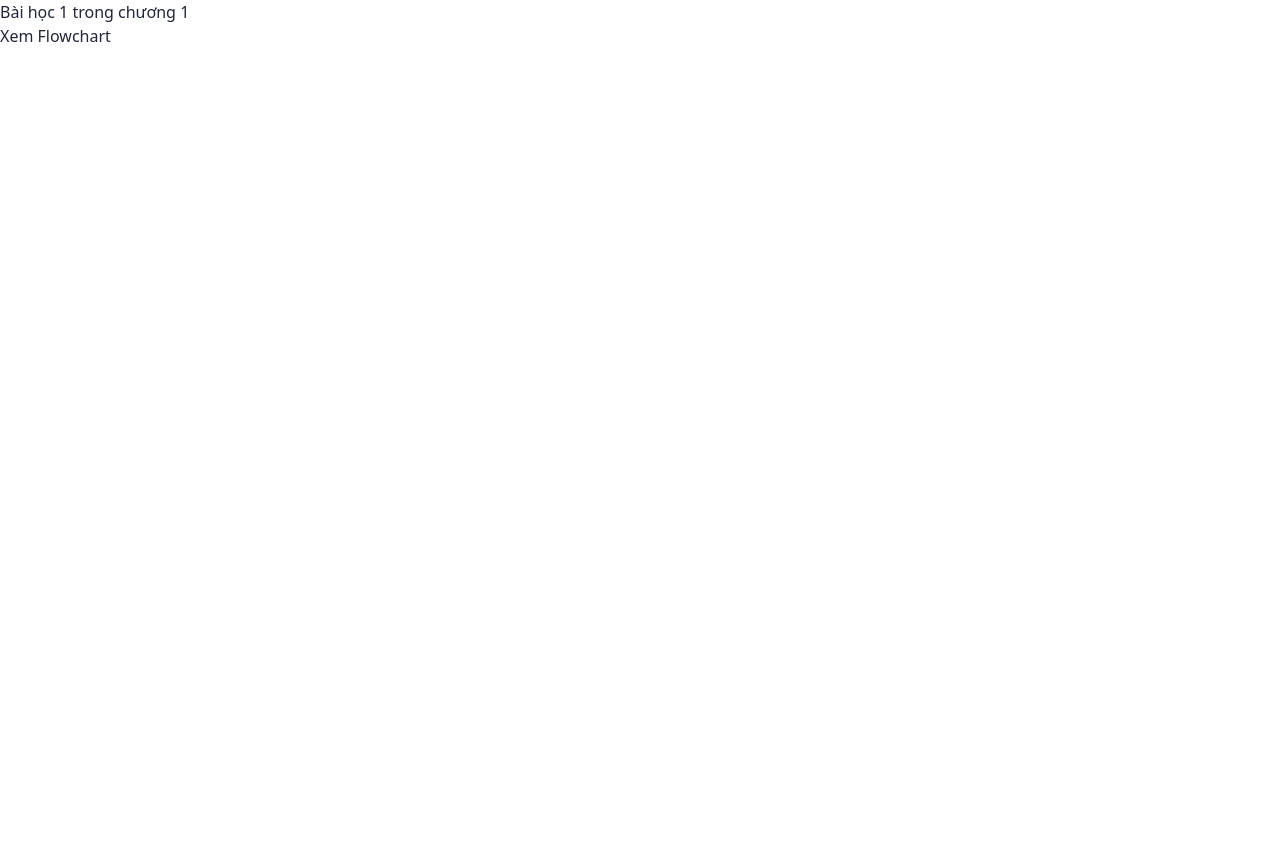
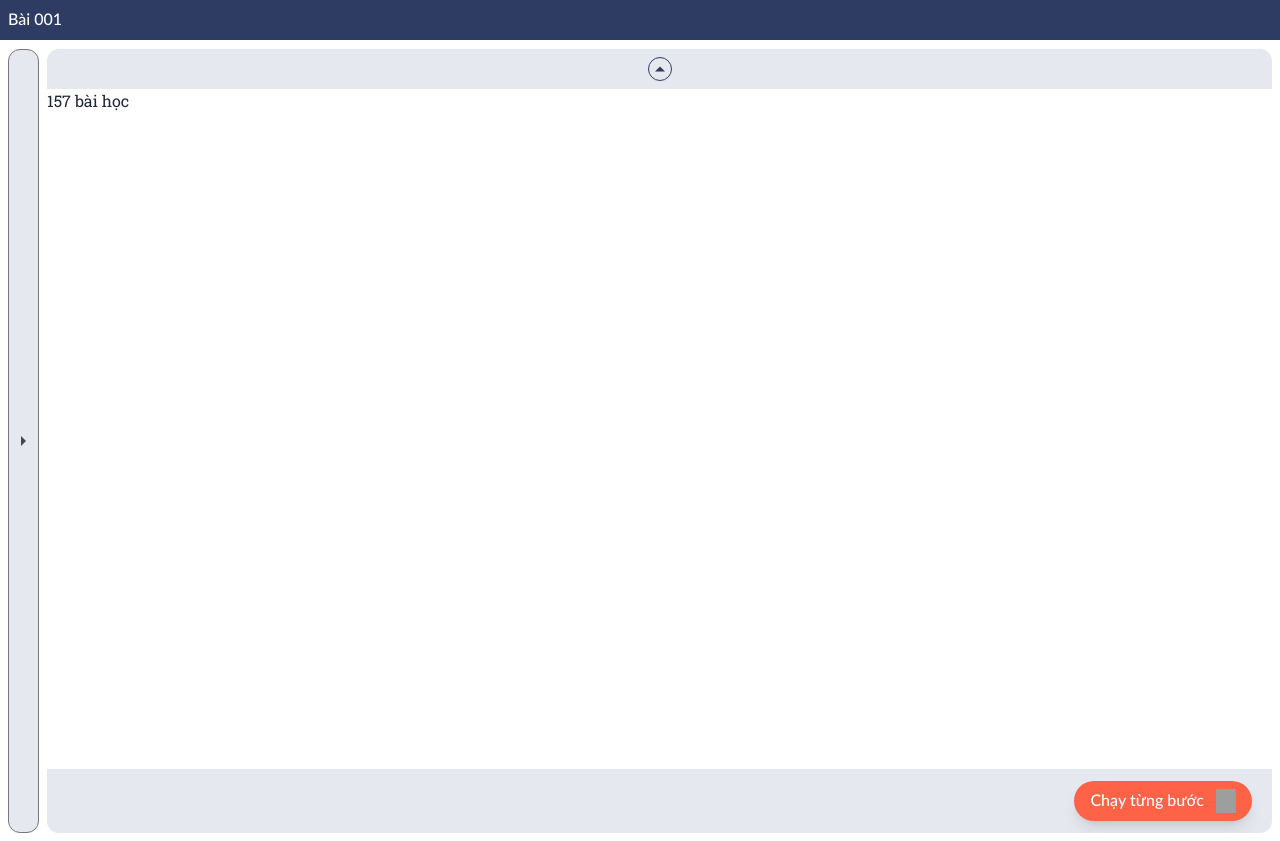
Before and after one commit to ngxquang/SE-Flowchart-FE, a Next.js app: page /gv/1/1 in a window 1280 px wide. Before the commit the page ends 800 px from the top, so only its background shows below. Built offline with nearby package versions, Linux system fonts and the light colour scheme; grey boxes are pictures that could not be loaded.

Commit message:
feat(create-task): add resizable-panels and setup layout

```diff
--- a/package.json
+++ b/package.json
@@ -11,7 +11,8 @@
   "dependencies": {
     "next": "14.2.5",
     "react": "^18",
-    "react-dom": "^18"
+    "react-dom": "^18",
+    "react-resizable-panels": "^2.1.2"
   },
   "devDependencies": {
     "@types/node": "^20",
--- /dev/null
+++ b/src/app/gv/[chapter]/[lesson]/layout.tsx
@@ -0,0 +1,16 @@
+export default function LessonLayout({
+  children
+}: Readonly<{
+  children: React.ReactNode;
+}>) {
+  return (
+    <div>
+      <header className="absolute z-10 w-full bg-primary">
+        <div className="flex  max-w-[1440px] justify-between px-2 py-2">
+          <span className="text-on-primary">Bài 001</span>
+        </div>
+      </header>
+      {children}
+    </div>
+  );
+}
--- a/src/app/gv/[chapter]/[lesson]/page.tsx
+++ b/src/app/gv/[chapter]/[lesson]/page.tsx
@@ -1,19 +1,116 @@
-'use client'
+'use client';
 
-import { useParams } from 'next/navigation';
-import Link from 'next/link';
+import Image from 'next/image';
+import { Panel, PanelGroup, PanelResizeHandle } from 'react-resizable-panels';
+import { EBDe, EBPseudo, Preview } from '@/components';
+import { useState } from 'react';
 
 export default function LessonDetail() {
-  const params = useParams();
-  const { chapter, lesson } = params;
+  const [isShowDe, setIsShowDe] = useState(false);
+  const [isShowPseudo, setIsShowPseudo] = useState(false);
+
+  const handleCollapseOrExpandDe = () => {
+    setIsShowDe(!isShowDe);
+  };
+
+  const handldeCollapseOrExpandPseudo = () => {
+    setIsShowPseudo(!isShowPseudo);
+  };
+
+  const handldeShowAll = () => {
+    setIsShowDe(!isShowDe);
+    setIsShowPseudo(!isShowPseudo);
+  };
 
   return (
-    <div>
-      <h1>Bài học {lesson} trong chương {chapter}</h1>
-
-      <Link href={`/sv/${chapter}/${lesson}/flowchart`}>
-        Xem Flowchart
-      </Link>
-    </div>
+    <main className="overflow-hidden pt-[41px]">
+      <div className="h-dvh w-full px-2 py-2">
+        {!isShowDe && !isShowPseudo ? (
+          <div className="flex h-full flex-row gap-2">
+            <div
+              className="flex h-full w-8 items-center justify-center rounded-xl border border-outline bg-primary-container"
+              onClick={handldeShowAll}
+            >
+              <Image
+                alt="right-icon"
+                src={'/icons/right.svg'}
+                width={5}
+                height={10}
+                className="select-none"
+              />
+            </div>
+            <Preview />
+          </div>
+        ) : (
+          <PanelGroup
+            autoSaveId="example"
+            direction="horizontal"
+            className="w-full"
+          >
+            <Panel minSize={20} maxSize={50} defaultSize={50} className=" ">
+              {isShowDe && isShowPseudo ? (
+                <PanelGroup
+                  autoSaveId="example2"
+                  direction="vertical"
+                  className="w-full"
+                >
+                  <Panel
+                    minSize={20}
+                    maxSize={80}
+                    defaultSize={50}
+                    className=""
+                  >
+                    <EBDe onCollapse={handleCollapseOrExpandDe} />
+                  </Panel>
+                  <PanelResizeHandle className="h-2 bg-on-primary" />
+                  <Panel defaultSize={50} className="">
+                    <EBPseudo onCollapse={handldeCollapseOrExpandPseudo} />
+                  </Panel>
+                </PanelGroup>
+              ) : (
+                <div className="flex h-full w-full flex-col gap-2">
+                  {isShowDe ? (
+                    <EBDe onCollapse={handleCollapseOrExpandDe} />
+                  ) : (
+                    <div
+                      className="flex h-8 w-full items-center justify-center rounded-xl border border-outline bg-primary-container"
+                      onClick={handldeCollapseOrExpandPseudo}
+                    >
+                      <Image
+                        alt="dropdown-icon"
+                        src={'/icons/down.svg'}
+                        width={10}
+                        height={5}
+                        className="select-none"
+                      />
+                    </div>
+                  )}
+                  {isShowPseudo ? (
+                    <EBPseudo onCollapse={handldeCollapseOrExpandPseudo} />
+                  ) : (
+                    <div
+                      className="flex h-8 w-full items-center justify-center rounded-xl border border-outline bg-primary-container"
+                      onClick={handldeCollapseOrExpandPseudo}
+                    >
+                      <Image
+                        alt="dropdown-icon"
+                        src={'/icons/down.svg'}
+                        width={10}
+                        height={5}
+                        className="select-none"
+                      />
+                    </div>
+                  )}
+                </div>
+              )}
+            </Panel>
+            <PanelResizeHandle className="w-2" />
+            <Panel defaultSize={50} className="">
+              <Preview />
+            </Panel>
+          </PanelGroup>
+        )}
+      </div>
+    </main>
   );
 }
--- a/src/app/gv/[chapter]/page.tsx
+++ b/src/app/gv/[chapter]/page.tsx
@@ -1,11 +1,11 @@
-'use client'
+'use client';
 
 import { useParams } from 'next/navigation';
 import Link from 'next/link';
 
 export default function ChapterDetail() {
   const params = useParams();
-  const { chapter } = params;  // Lấy giá trị chapter từ URL
+  const { chapter } = params; // Lấy giá trị chapter từ URL
 
   // Giả sử danh sách bài được lấy từ API
   const lessons = [
@@ -19,9 +19,7 @@ export default function ChapterDetail() {
       <ul>
         {lessons.map((lesson) => (
           <li key={lesson.id}>
-            <Link href={`/sv/${chapter}/${lesson.id}`}>
-              {lesson.title}
-            </Link>
+            <Link href={`/gv/${chapter}/${lesson.id}`}>{lesson.title}</Link>
           </li>
         ))}
       </ul>
--- a/src/app/gv/page.tsx
+++ b/src/app/gv/page.tsx
@@ -12,9 +12,7 @@ export default function List() {
       <ul>
         {chapters.map((chapter) => (
           <li key={chapter.id}>
-            <Link href={`/sv/${chapter.id}`}>
-              {chapter.title}
-            </Link>
+            <Link href={`/gv/${chapter.id}`}>{chapter.title}</Link>
           </li>
         ))}
       </ul>
--- a/src/app/layout.tsx
+++ b/src/app/layout.tsx
@@ -2,11 +2,17 @@ import type { Metadata } from 'next';
 import '../styles/globals.css';
 import { lato } from './font';
 import { AppProvider } from '@/providers';
+import { Roboto_Slab } from 'next/font/google';
 
 export const metadata: Metadata = {
   title: 'Create Next App',
   description: 'Generated by create next app'
 };
+
+const roboto_slab = Roboto_Slab({
+  subsets: ['latin'],
+  variable: '--font-roboto-slab'
+});
 
 export default function RootLayout({
   children
@@ -15,7 +21,7 @@ export default function RootLayout({
 }>) {
   return (
     <html lang="en">
-      <body className={`${lato.variable}`}>
+      <body className={`${lato.variable} ${roboto_slab.variable} font-lato`}>
         <AppProvider>{children}</AppProvider>
       </body>
     </html>
--- a/src/app/page.tsx
+++ b/src/app/page.tsx
@@ -10,7 +10,7 @@ export default function Home() {
   return (
     <main
       className={classNames(
-        'min-w-screen relative flex flex-col items-center justify-center px-4 py-1'
+        'min-w-screen  relative flex flex-col items-center justify-center px-4 py-1'
       )}
     >
       <p>{state}</p>
```
Also changed, not shown: 1 other file (tests, documents, lock files or other folders).
